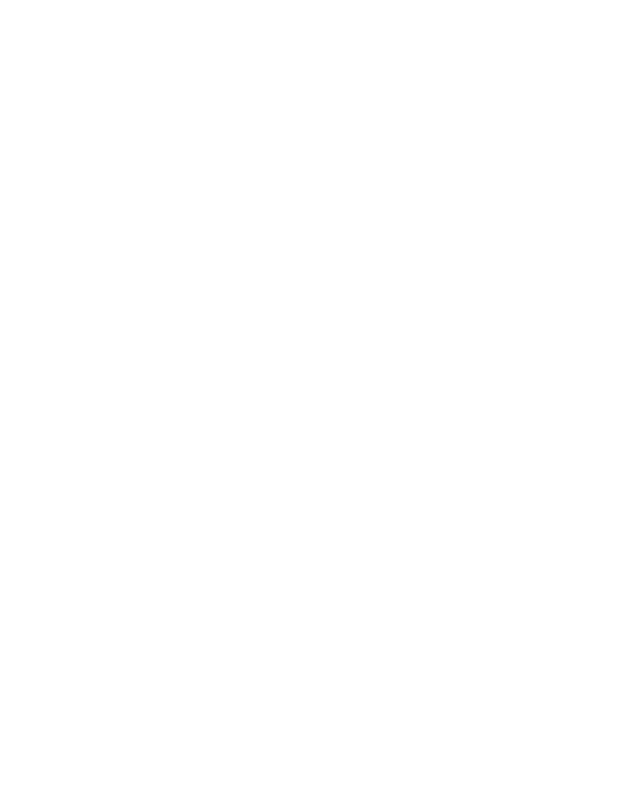
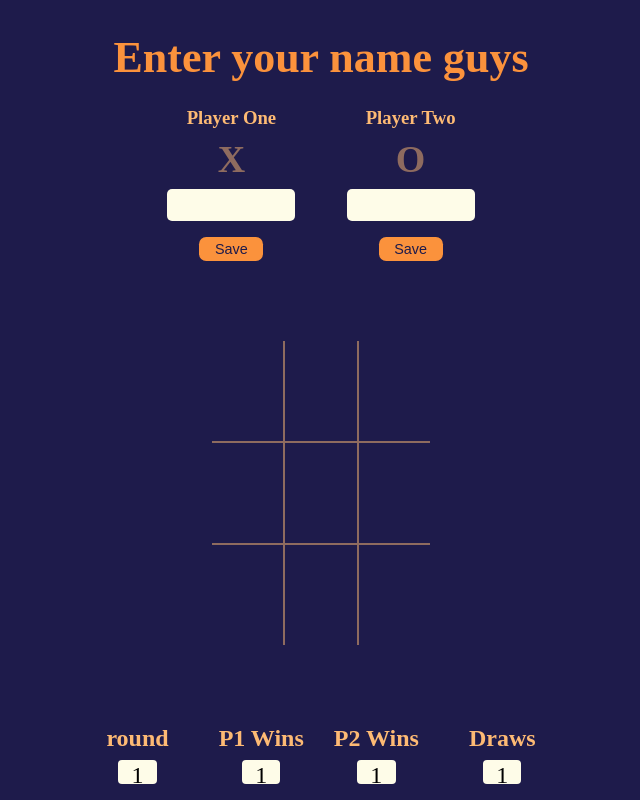
Before and after one commit to MohammadAkhawan/tic-tac-toe, a plain HTML site: page index.html in a window 1280 px wide. Shown: the whole page, without its empty margins (319-959 px from the left). Drawn offline with Linux system fonts and the light colour scheme.

Commit message:
set up basic html and css

```diff
--- a/index.html
+++ b/index.html
@@ -7,6 +7,56 @@
         <title>Tic Tac Toe</title>
     </head>
     <body>
+        <div class="container">
+            <div class="players">
+                <h1>Enter your name guys</h1>
+                <div class="players-name">
+                    <div class="player-one">
+                        <h3>Player One</h3>
+                        <h2>X</h2>
+                        <input id="player-one-name" type="text" />
+                        <button id="player-one-save-name">Save</button>
+                    </div>
+                    <div class="player-two">
+                        <h3>Player Two</h3>
+                        <h2>O</h2>
+                        <input id="player-two-name" type="text" />
+                        <button id="player-two-save-name">Save</button>
+                    </div>
+                </div>
+            </div>
+            <div class="board">
+                <div class="spot" id="box1"></div>
+                <div class="spot" id="box2"></div>
+                <div class="spot" id="box3"></div>
+                <div class="spot" id="box4"></div>
+                <div class="spot" id="box5"></div>
+                <div class="spot" id="box6"></div>
+                <div class="spot" id="box7"></div>
+                <div class="spot" id="box8"></div>
+                <div class="spot" id="box9"></div>
+            </div>
+            <div class="game-report">
+                <div class="round">
+                    <h3>round</h3>
+                    <div class="report-box" id="round-counter">1</div>
+                </div>
+                <div class="wins">
+                    <div class="player-one-wins">
+                        <h3>P1 Wins</h3>
+                        <div class="report-box" id="p1-wins-counter">1</div>
+                    </div>
+                    <div class="player-two-wins">
+                        <h3>P2 Wins</h3>
+                        <div class="report-box" id="p2-wins-counter">1</div>
+                    </div>
+                </div>
+                <div class="draws">
+                    <h3>Draws</h3>
+                    <div class="report-box" id="draw-counter">1</div>
+                </div>
+            </div>
+        </div>
         <script src="./script.js"></script>
     </body>
 </html>
--- a/style.css
+++ b/style.css
@@ -0,0 +1,132 @@
+* {
+    box-sizing: border-box;
+    margin: 0;
+    padding: 0;
+}
+
+body {
+    background-color: #1e1b4b;
+    height: 100vh;
+}
+
+.container {
+    display: flex;
+    flex-direction: column;
+    gap: 10vh;
+    width: 50vw;
+    height: 100vh;
+    margin: 0 auto;
+}
+
+.players {
+    display: flex;
+    flex-direction: column;
+    gap: 3vh;
+    align-items: center;
+}
+
+.players h1 {
+    font-size: 44px;
+    color: #fb923c;
+    margin-top: 4vh;
+}
+
+.players-name {
+    display: flex;
+    gap: 4vw;
+}
+
+.player-one,
+.player-two {
+    display: flex;
+    flex-direction: column;
+    gap: 1vh;
+    align-items: center;
+}
+
+.players-name h3 {
+    color: #fdba74;
+}
+
+.players-name h2 {
+    font-size: 38px;
+    color: #fdba74;
+    opacity: 50%;
+}
+
+.players-name input {
+    border: none;
+    height: 4vh;
+    width: 10vw;
+    padding: 5%;
+    border-radius: 5px;
+    font-size: 1.2rem;
+    background-color: #fefce8;
+    text-align: center;
+}
+
+.players-name input::-webkit-outer-spin-button,
+.players-name input::-webkit-inner-spin-button {
+    -webkit-appearance: none;
+}
+
+.players-name input:focus {
+    outline: none;
+}
+
+.players-name button {
+    border: none;
+    margin-top: 1vh;
+    width: 5vw;
+    height: 3vh;
+    font-size: 0.9rem;
+    background-color: #fb923c;
+    border-radius: 0.45rem;
+    color: #1e1b4b;
+    cursor: pointer;
+}
+
+.board {
+    background-color: #fdba74;
+    opacity: 50%;
+    display: grid;
+    grid-template-columns: repeat(3, 1fr);
+    grid-gap: 2px;
+    width: 17vw;
+    margin: 0 auto;
+    visibility: visible;
+}
+
+.spot {
+    height: 100px;
+    background-color: #1e1b4b;
+}
+
+.game-report {
+    display: flex;
+    gap: 50px;
+    margin: 0 auto;
+}
+
+.game-report h3 {
+    font-size: 24px;
+    color: #fdba74;
+    margin-bottom: 1vh;
+}
+
+.report-box {
+    background-color: #fefce8;
+    text-align: center;
+    font-size: 1.5rem;
+    padding: 0.1rem;
+    width: 3vw;
+    height: 3vh;
+    border-radius: 4px;
+    margin: 0 auto;
+    visibility: visible;
+}
+
+.wins {
+    display: flex;
+    gap: 30px;
+}
```
